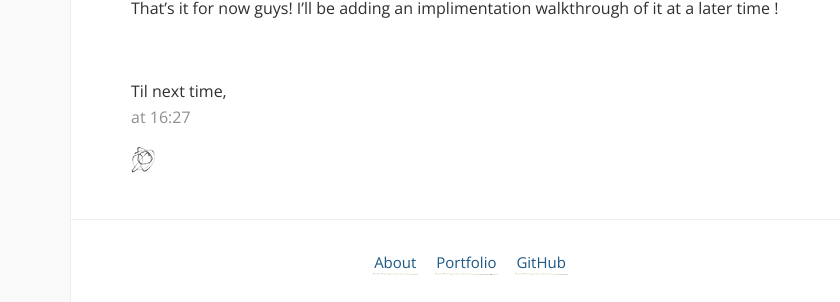
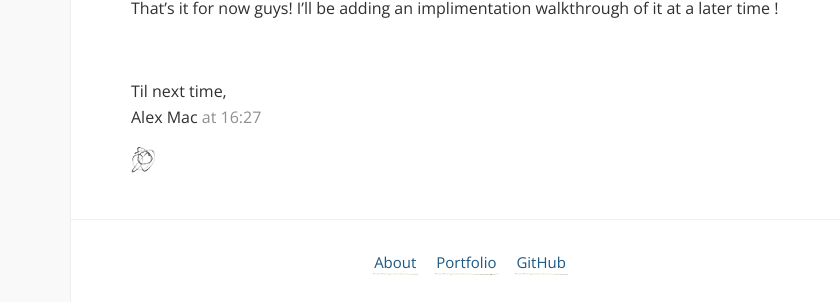
Before and after one commit to alex-mac/blog, a Jekyll site: the page built from _posts/2016-02-15-angular-directives.md, in a window 1280 px wide. Shown: the part 1555-1857 px from the top of the page, without its empty margins (170-1010 px from the left). Built offline with Jekyll 4.4.1, drawn with Linux system fonts in a browser that asks for light colours; comment, search, counter and statistics services are not loaded.

Commit message:
routing for website

```diff
--- a/_config.yml
+++ b/_config.yml
@@ -1,7 +1,8 @@
 title:            Scribble
 description:      A jekyll theme. Because I scribble.
 url:              # Site url, without a slash at the end.
-signoff:          # Your name.
+baseurl:          "/blog"
+signoff:          "Alex Mac"
 disqus_shortname: # disqus comment thread for post header options. ( leave blank if unwanted. )
 facebook_appid:   # appid for like button, remove from /_includes/share.html if unwanted.
 google_analytics: # set tracking, remove from /javascripts/basic.js if unwanted.
@@ -10,7 +11,7 @@ links:
   - name:         About
     url:          /about
   - name:         Portfolio
-    url:          http://meet-alexmac.com/blog
+    url:          http://meet-alexmac.com
     external:     true
   - name:         GitHub
     url:          http://github.com/alex-mac
```
Also changed, not shown: 1 other file.
